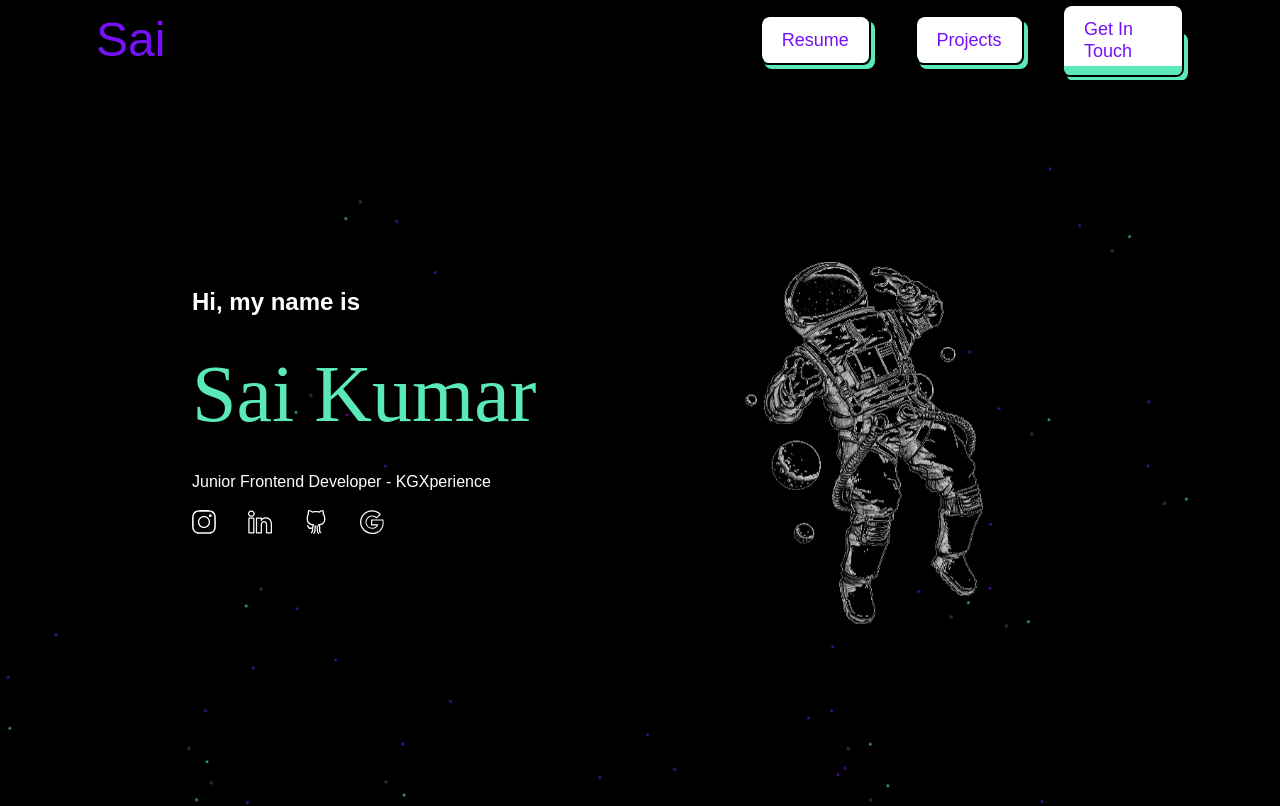
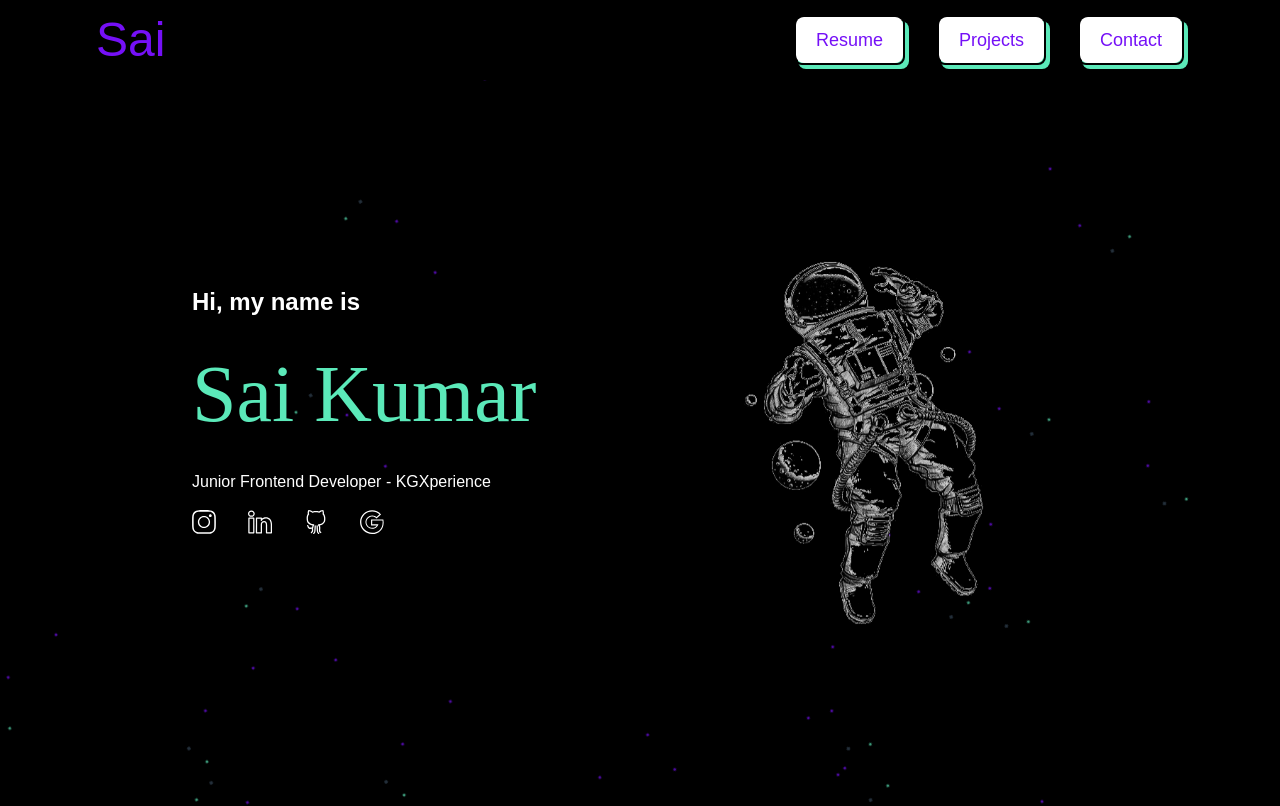
Before and after one commit to Saiwebdev2005/Portfolio-V1, a Next.js app: page / in a window 1280 px wide. Shown: the top 806 px of the page. Built offline with nearby package versions, Linux system fonts and the light colour scheme; a web font is replaced by a local one.

Commit message:
minor ui changes

```diff
--- a/src/components/Contact/ContactForm.jsx
+++ b/src/components/Contact/ContactForm.jsx
@@ -46,7 +46,7 @@ try {
   <input className='my-2 input bg-c1 border-white' type="email" placeholder='Your Email' value={email} onChange={(e) => setEmail(e.target.value)} />
   <textarea placeholder='Enter your message' className='my-2 textarea bg-c1 border-white' cols="30" rows="10"  value={message} onChange={(e) => setMessage(e.target.value)} />
   <div className='w-full mx-auto'>
-    <Button className="w-full" buttonText="Send Message" />
+    <Button className="w-fit" buttonText="Send Message" />
   </div>
 </form>
 
--- a/src/components/NavBar/NavBar.jsx
+++ b/src/components/NavBar/NavBar.jsx
@@ -61,7 +61,7 @@ export default function Navbar() {
                 <Button buttonText="Projects">
                   <a href="#Project">Projects</a>
                 </Button>
-                <Button buttonText="Get In Touch">
+                <Button buttonText="Contact" className={""}>
                   <a
                     href="#getInTouch"
                     className="text-white hover:text-c3 rounded-lg border-4 border-white hover:border-c2 px-3 py-2  text-md font-sans font-bold duration-300"
```
